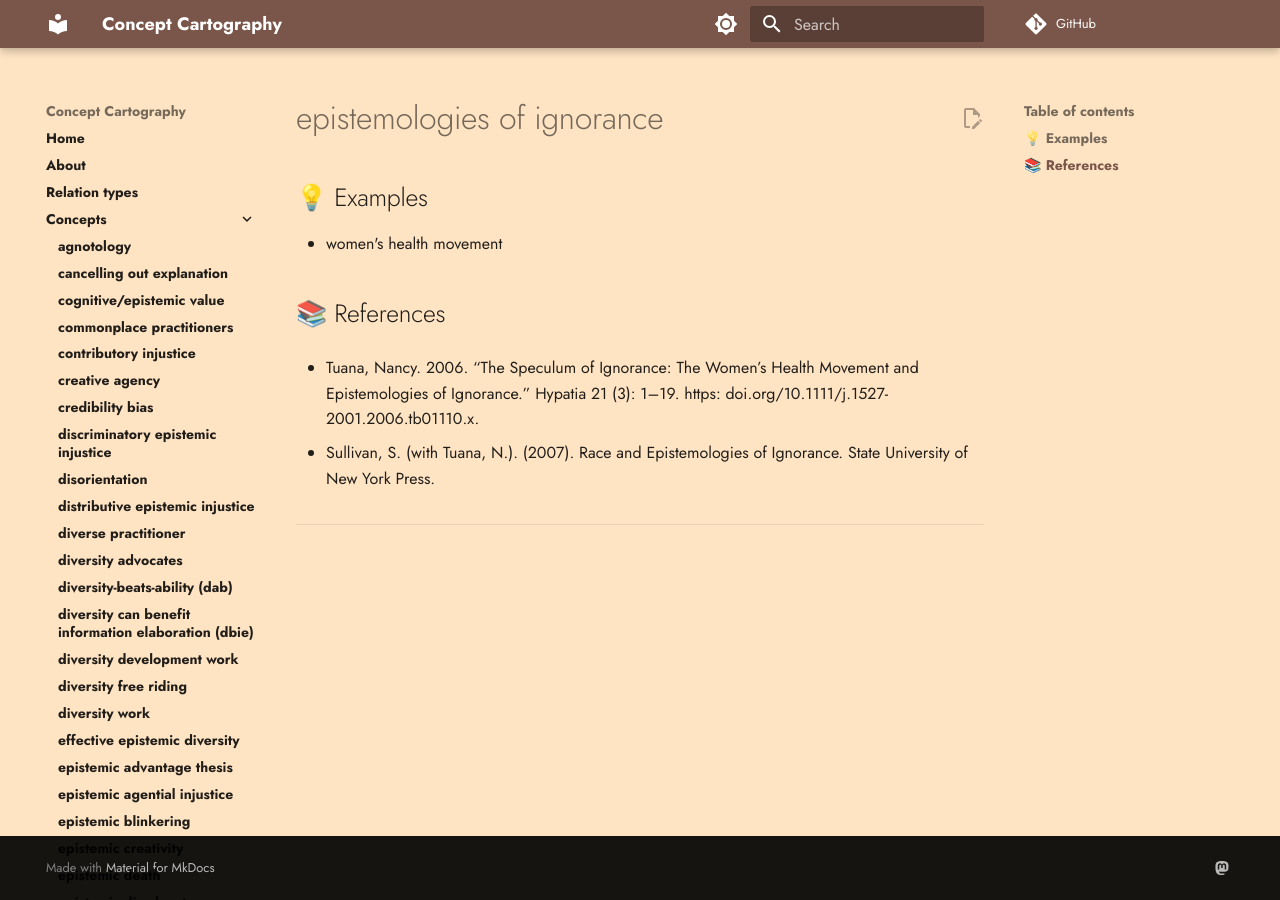
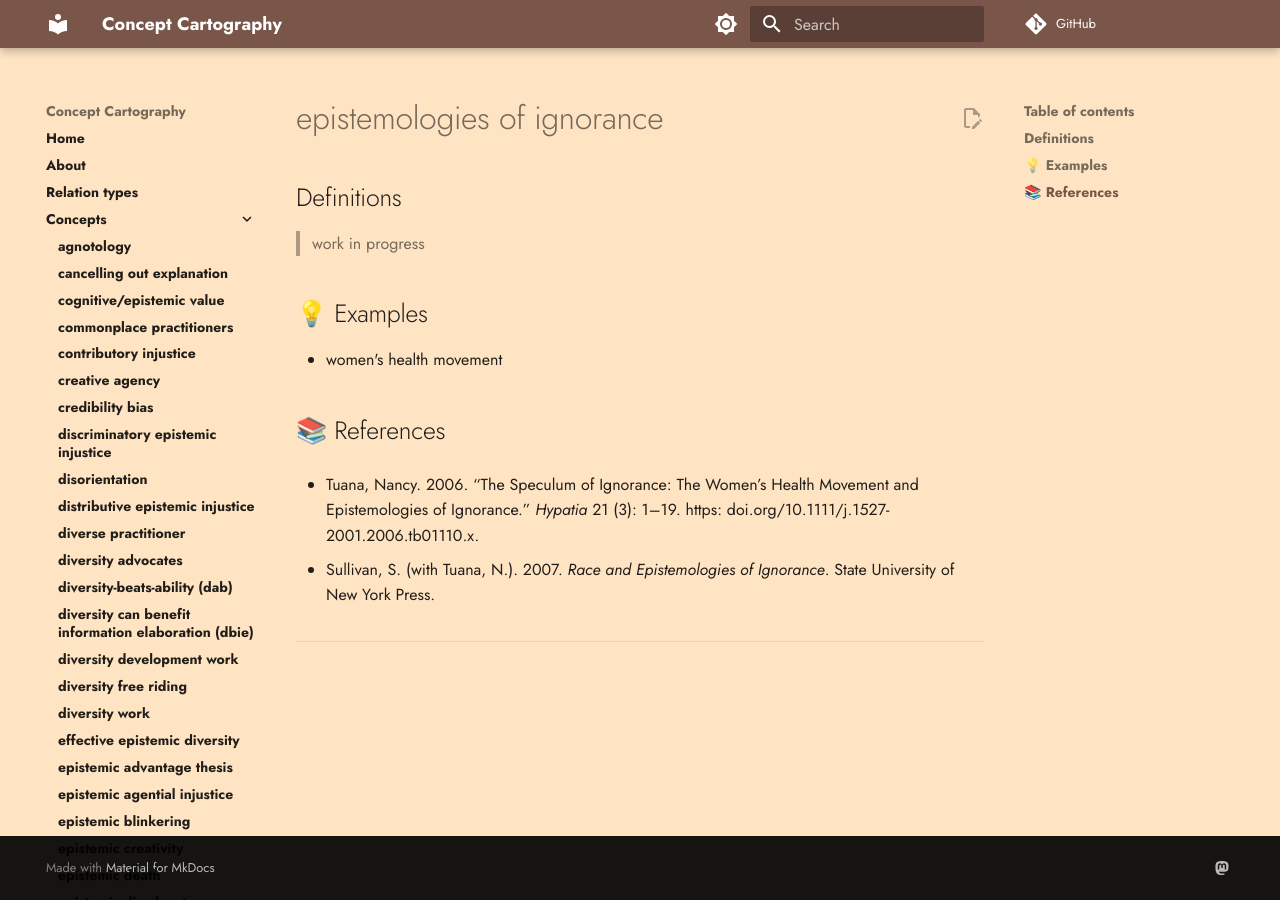
Before and after one commit to conceptcartography/conceptcartography, an MkDocs documentation site: the page built from docs/concepts/epistemologies-of-ignorance.md, in a window 1280 px wide. Built offline with MkDocs 1.6.1 and Material for MkDocs 9.7.7, drawn with Linux system fonts in a browser that asks for light colours; comment, search, counter and statistics services are not loaded; the version menu is left out.

Commit message:
Update reference format

```diff
--- a/docs/concepts/epistemologies-of-ignorance.md
+++ b/docs/concepts/epistemologies-of-ignorance.md
@@ -1,4 +1,8 @@
 # epistemologies of ignorance
+
+## Definitions
+
+> work in progress
 
 ## 💡 Examples
 
@@ -6,9 +10,9 @@
 
 ## 📚 References
 
-- Tuana, Nancy. 2006. “The Speculum of Ignorance: The Women’s Health Movement and Epistemologies of Ignorance.” Hypatia 21 (3): 1–19. https: doi.org/10.1111/j.1527-2001.2006.tb01110.x.
+- Tuana, Nancy. 2006. “The Speculum of Ignorance: The Women’s Health Movement and Epistemologies of Ignorance.” _Hypatia_ 21 (3): 1–19. https: doi.org/10.1111/j.1527-2001.2006.tb01110.x.
 
-- Sullivan, S. (with Tuana, N.). (2007). Race and Epistemologies of Ignorance. State University of New York Press.
+- Sullivan, S. (with Tuana, N.). 2007. _Race and Epistemologies of Ignorance_. State University of New York Press.
 
 ---
 
```
